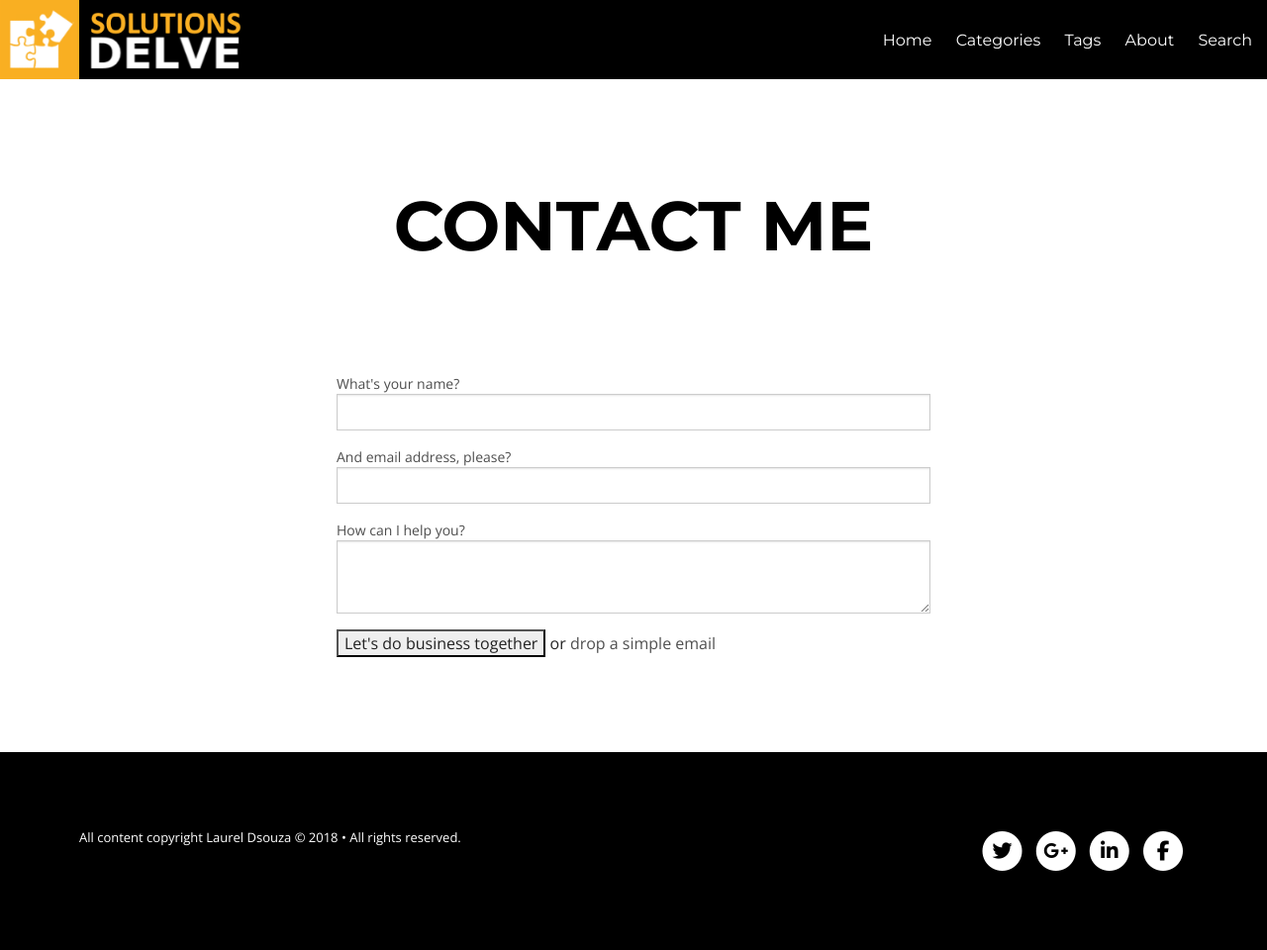
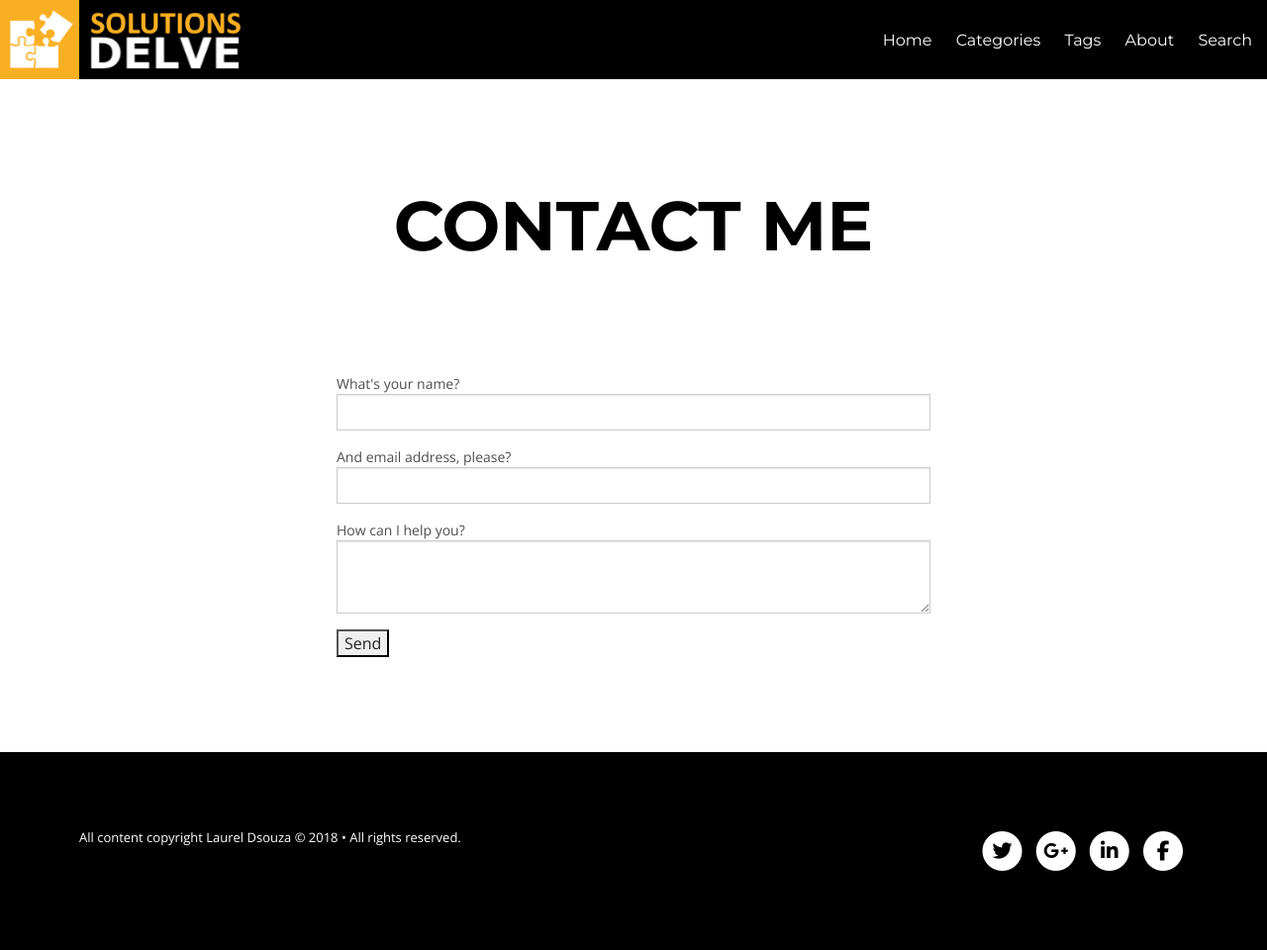
Before and after one commit to ldsouza/ldsouza.github.io, a Jekyll site: the page built from contact.html, in a window 1280 px wide. Shown: the whole page at 99% size. Built offline with Jekyll 4.4.1, drawn with Linux system fonts in a browser that asks for light colours; nearby versions of some CDN libraries; library files that are not in the unit come from our copies.

Commit message:
Update contact.html

```diff
--- a/contact.html
+++ b/contact.html
@@ -32,8 +32,7 @@ title: Contact Me
 
     <div>
       <input type="hidden" name="_next" value="https://www.solutionsdelve.com/thanks.html">
-      <input type="submit" class="btn btn-lg" value="Let's do business together">
-      or <a href="mailto:seb@saunier.me">drop a simple email</a>
+      <input type="submit" class="btn btn-lg" value="Send">
     </div>
   </form>
 </section>
```
